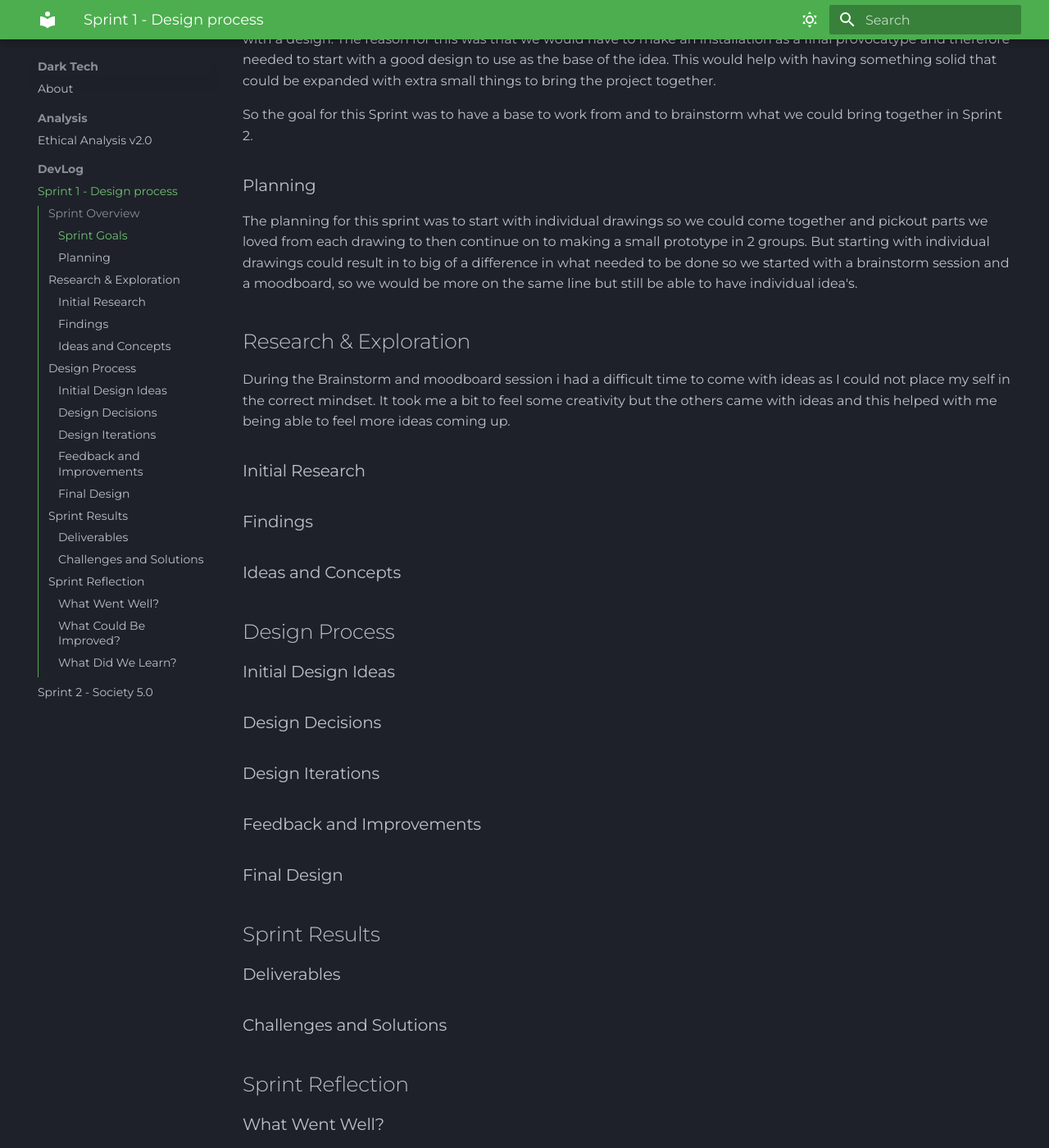
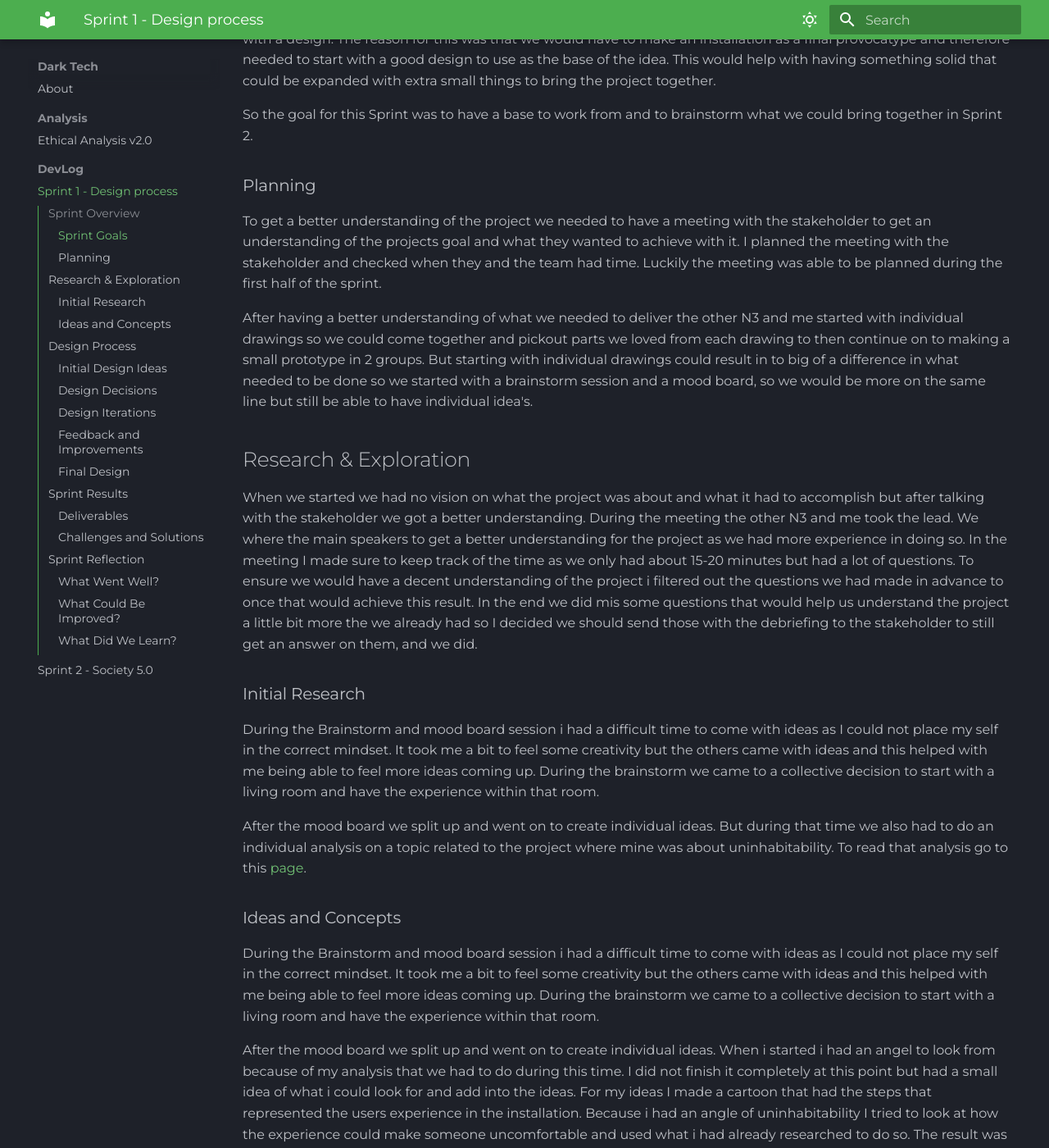
Before and after one commit to JesseRJ/MkDocs, an MkDocs documentation site: the page built from docs/Dark Tech/DevLog/Sprint1.md, in a window 1280 px wide and 1400 px high, scrolled down 450 px. Shown: the whole window at 82% size. Built offline with MkDocs 1.6.1 and Material for MkDocs 9.7.7, drawn with Linux system fonts in a browser that asks for light colours; some of the changed text lies outside the part shown.

Commit message:
Added the word 'provocatype' to the spelling checker; Added a little bit more content to Sprint 1

```diff
--- a/docs/Dark Tech/DevLog/Sprint1.md
+++ b/docs/Dark Tech/DevLog/Sprint1.md
@@ -12,26 +12,35 @@ So the goal for this Sprint was to have a base to work from and to brainstorm wh
 
 ### Planning
 
-The planning for this sprint was to start with individual drawings so we could come together and pickout parts we loved from each drawing to then continue on to making a small prototype in 2 groups. But starting with individual drawings could result in to big of a difference in what needed to be done so we started with a brainstorm session and a moodboard, so we would be more on the same line but still be able to have individual idea's.
+To get a better understanding of the project we needed to have a meeting with the stakeholder to get an understanding of the projects goal and what they wanted to achieve with it. I planned the meeting with the stakeholder and checked when they and the team had time. Luckily the meeting was able to be planned during the first half of the sprint.
+
+After having a better understanding of what we needed to deliver the other N3 and me started with individual drawings so we could come together and pickout parts we loved from each drawing to then continue on to making a small prototype in 2 groups. But starting with individual drawings could result in to big of a difference in what needed to be done so we started with a brainstorm session and a mood board, so we would be more on the same line but still be able to have individual idea's.
 
 ## Research & Exploration
 
-During the Brainstorm and moodboard session i had a difficult time to come with ideas as I could not place my self in the correct mindset. It took me a bit to feel some creativity but the others came with ideas and this helped with me being able to feel more ideas coming up.
+When we started we had no vision on what the project was about and what it had to accomplish but after talking with the stakeholder we got a better understanding. During the meeting the other N3 and me took the lead. We where the main speakers to get a better understanding for the project as we had more experience in doing so. In the meeting I made sure to keep track of the time as we only had about 15-20 minutes but had a lot of questions. To ensure we would have a decent understanding of the project i filtered out the questions we had made in advance to once that would achieve this result. In the end we did mis some questions that would help us understand the project a little bit more the we already had so I decided we should send those with the debriefing to the stakeholder to still get an answer on them, and we did.
 
 ### Initial Research
 
+During the Brainstorm and mood board session i had a difficult time to come with ideas as I could not place my self in the correct mindset. It took me a bit to feel some creativity but the others came with ideas and this helped with me being able to feel more ideas coming up. During the brainstorm we came to a collective decision to start with a living room and have the experience within that room.
 
-### Findings
+After the mood board we split up and went on to create individual ideas. But during that time we also had to do an individual analysis on a topic related to the project where mine was about uninhabitability. To read that analysis go to this [page](../Analysis/Uninhabitability.md).
 
 
 ### Ideas and Concepts
 
+During the Brainstorm and mood board session i had a difficult time to come with ideas as I could not place my self in the correct mindset. It took me a bit to feel some creativity but the others came with ideas and this helped with me being able to feel more ideas coming up. During the brainstorm we came to a collective decision to start with a living room and have the experience within that room.
 
+After the mood board we split up and went on to create individual ideas. When i started i had an angel to look from because of my analysis that we had to do during this time. I did not finish it completely at this point but had a small idea of what i could look for and add into the ideas. For my ideas I made a cartoon that had the steps that represented the users experience in the installation. Because i had an angle of uninhabitability I tried to look at how the experience could make someone uncomfortable and used what i had already researched to do so. The result was the following cartoon:
+
+<!-- !(Idea Drawing)[/assets/] -->
 
 ## Design Process
 
+After having made the individual drawings we came together to discuss what we had made and look at what could be used in the provocatype. From my drawing we decided to go for the flow of the experience and how we could make the user feel uncomfortable. Then we split up where i made the decision to split in groups where each had a N3 student, so that resulted in me being paired with another team member and the other N3 as well.
 
 ### Initial Design Ideas
+
 
 
 ### Design Decisions
```
